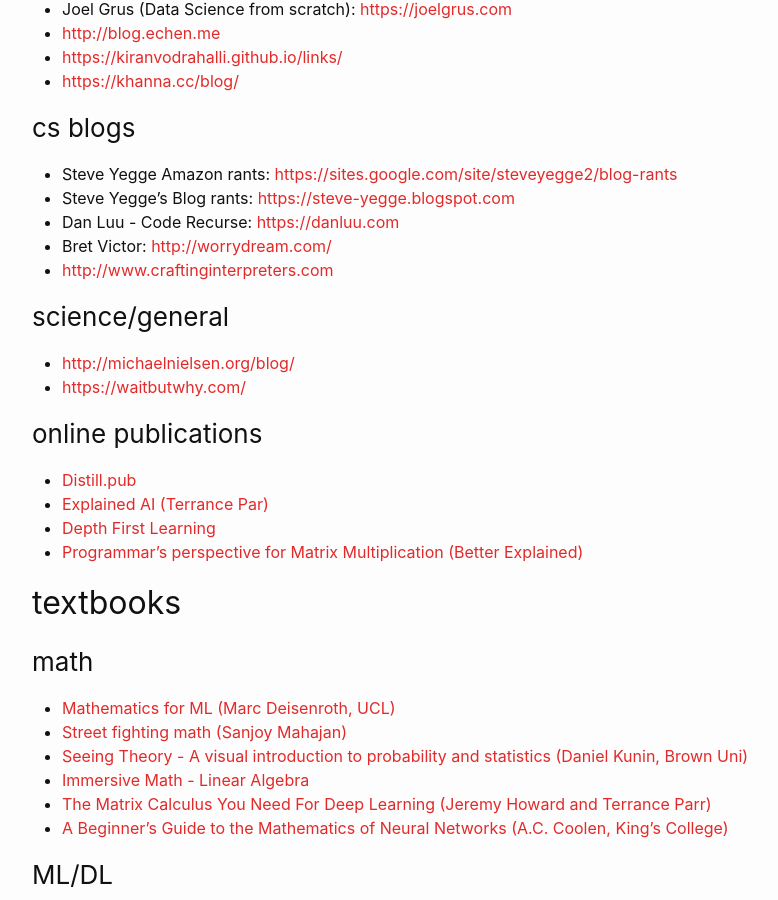
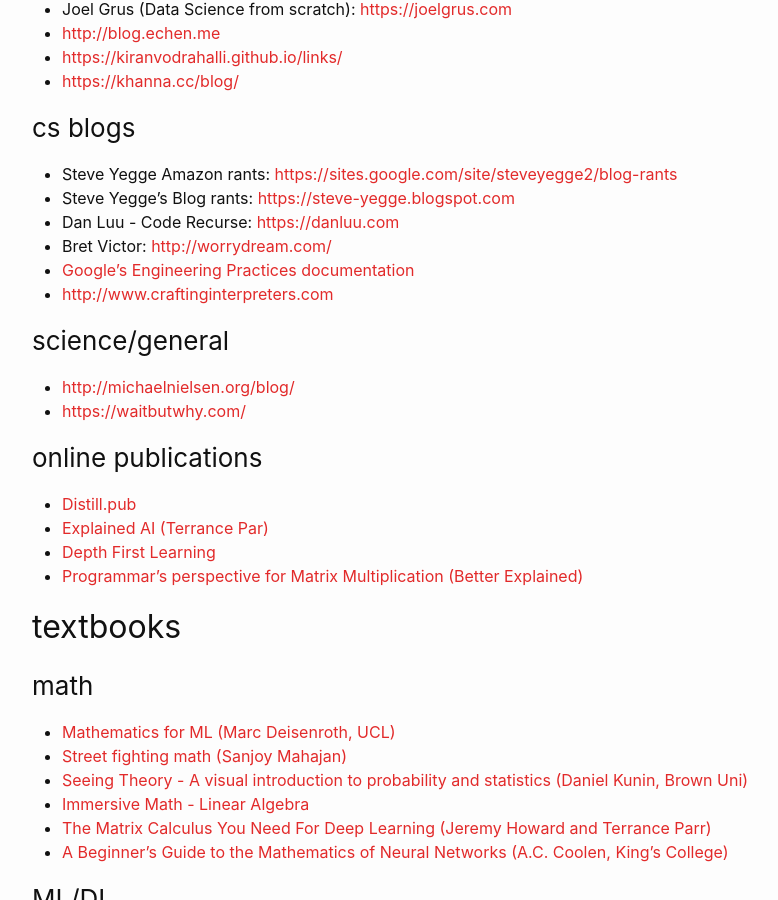
Before and after one commit to viraat/blog, a Jekyll site: the page built from links.markdown, in a window 1280 px wide and 900 px high, scrolled down 635 px. Shown: the whole window, without its empty margins (238-1016 px from the left). Built offline with Jekyll 4.4.1, drawn with Linux system fonts in a browser that asks for light colours.

Commit message:
add google-eng-practices to links

```diff
--- a/links.markdown
+++ b/links.markdown
@@ -34,6 +34,7 @@
 * Steve Yegge's Blog rants: <https://steve-yegge.blogspot.com>
 * Dan Luu - Code Recurse: <https://danluu.com>
 * Bret Victor: <http://worrydream.com/>
+* [Google's Engineering Practices documentation](https://google.github.io/eng-practices/)
 * <http://www.craftinginterpreters.com>
 
 ### science/general
```
